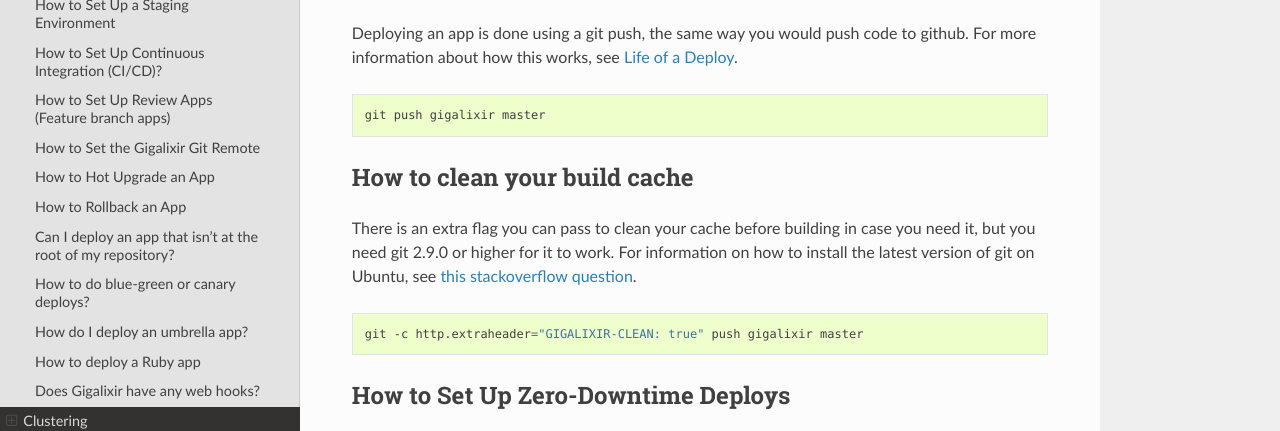
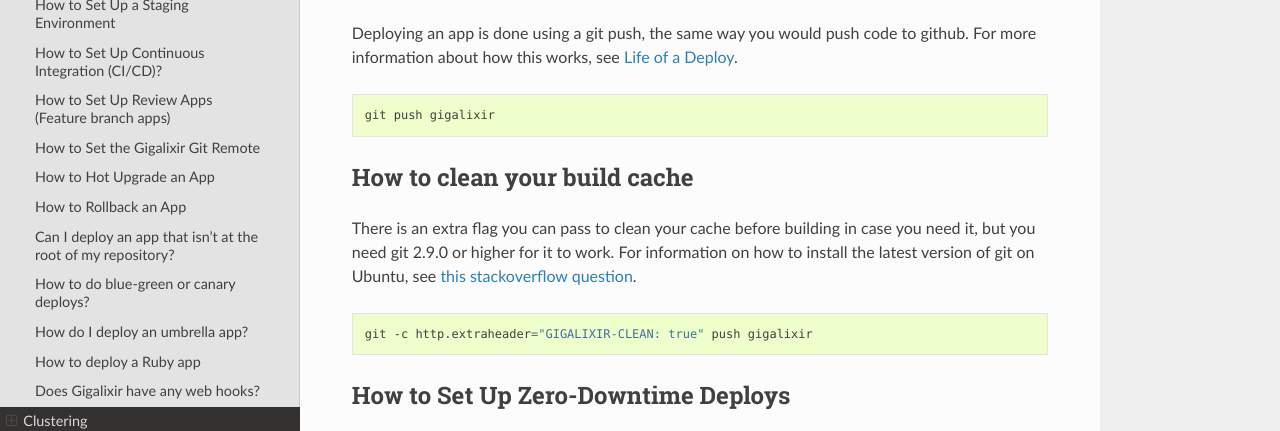
Before and after one commit to gigalixir/gigalixir-cli, a Sphinx documentation site: the page built from docs/source/deploy.rst, in a window 1280 px wide and 900 px high. Shown: the part 194-625 px from the top of the window. Built offline with Sphinx 7.4.7 and the Read the Docs theme 2.0.0, drawn with Linux system fonts in a browser that asks for light colours; some of the changed text lies outside the part shown.

Commit message:
use git push gigalixir so the main branch will work too.

```diff
--- a/docs/source/concepts.rst
+++ b/docs/source/concepts.rst
@@ -47,7 +47,7 @@ Concepts
 Life of a Deploy
 ----------------
 
-When you run :bash:`git push gigalixir master`, our git server receives your source code and kicks off a build using a pre-receive hook. We build your app in an isolated docker container which ultimately produces a slug which we store for later. The buildpacks used are defined in your :bash:`.buildpacks` file.
+When you run :bash:`git push gigalixir`, our git server receives your source code and kicks off a build using a pre-receive hook. We build your app in an isolated docker container which ultimately produces a slug which we store for later. The buildpacks used are defined in your :bash:`.buildpacks` file.
 
 By default, the buildpacks we use include
 
@@ -108,7 +108,7 @@ There is an extra flag you can pass to deploy by hot upgrade instead of a restar
 
 .. code-block:: bash
 
-    git -c http.extraheader="GIGALIXIR-HOT: true" push gigalixir master
+    git -c http.extraheader="GIGALIXIR-HOT: true" push gigalixir
 
 A hot upgrade follows the same steps as a regular deploy, except for a few differences. In order for distillery to build an upgrade, it needs access to your old app so we download it and make it available in the build container.
 
--- a/docs/source/deploy.rst
+++ b/docs/source/deploy.rst
@@ -8,7 +8,7 @@ Deploying an app is done using a git push, the same way you would push code to g
 
 .. code-block:: bash
 
-    git push gigalixir master
+    git push gigalixir
 
 .. _`cleaning your build cache`:
 
@@ -19,7 +19,7 @@ There is an extra flag you can pass to clean your cache before building in case
 
 .. code-block:: bash
 
-    git -c http.extraheader="GIGALIXIR-CLEAN: true" push gigalixir master
+    git -c http.extraheader="GIGALIXIR-CLEAN: true" push gigalixir
 
 .. _`zero-downtime`:
 
@@ -183,7 +183,7 @@ to work. For information on how to install the latest version of git on Ubuntu,
 
 .. code-block:: bash
 
-    git -c http.extraheader="GIGALIXIR-HOT: true" push gigalixir master
+    git -c http.extraheader="GIGALIXIR-HOT: true" push gigalixir
 
 .. _`rollback`:
 
@@ -232,7 +232,7 @@ If you just want to push a subtree, try
 
 .. code-block:: bash
 
-    git subtree push --prefix my-sub-folder gigalixir master
+    git subtree push --prefix my-sub-folder gigalixir
 
 If you want to push the entire repo, but run the app from a subfolder, it becomes a bit trickier, but this pull request should help you.
 https://github.com/jesseshieh/nonroot/pull/1/files
@@ -312,7 +312,7 @@ How to deploy a Ruby app
     git clone https://github.com/heroku/ruby-getting-started.git
     cd ruby-getting-started
     APP=$(gigalixir create)
-    git push gigalixir master
+    git push gigalixir
     curl https://$APP.gigalixirapp.com/
 
 Does Gigalixir have any web hooks?
--- a/docs/source/faq.rst
+++ b/docs/source/faq.rst
@@ -95,7 +95,7 @@ Try force pushing with
 
 .. code-block:: bash
 
-    git push -f gigalixir master
+    git push -f gigalixir
 
 .. _`elixir homepage`: http://elixir-lang.org/
 .. _`phoenix homepage`: http://www.phoenixframework.org/
--- a/docs/source/getting-started-guide.rst
+++ b/docs/source/getting-started-guide.rst
@@ -224,7 +224,7 @@ Finally, build and deploy.
 
 .. code-block:: bash
 
-    git push gigalixir master
+    git push gigalixir
 
 Wait a minute or two for the app to pass health checks. You can check the status by running
 
--- a/docs/source/modify-app/distillery.rst
+++ b/docs/source/modify-app/distillery.rst
@@ -159,4 +159,4 @@ If you want to cluster nodes, you should install libcluster. For more informatio
 Set Up Hot Upgrades with Git v2.9.0
 ^^^^^^^^^^^^^^^^^^^^^^^^^^^^^^^^^^^
 
-To run hot upgrades, you send an extra http header when running :bash:`git push gigalixir master`. Extra HTTP headers are only supported in git 2.9.0 and above so make sure you upgrade if needed. For information on how to install the latest version of git on Ubuntu, see `this stackoverflow question <http://stackoverflow.com/questions/19109542/installing-latest-version-of-git-in-ubuntu>`_. For information on running hot upgrades, see :ref:`hot-upgrade` and :ref:`life-of-a-hot-upgrade`.
+To run hot upgrades, you send an extra http header when running :bash:`git push gigalixir`. Extra HTTP headers are only supported in git 2.9.0 and above so make sure you upgrade if needed. For information on how to install the latest version of git on Ubuntu, see `this stackoverflow question <http://stackoverflow.com/questions/19109542/installing-latest-version-of-git-in-ubuntu>`_. For information on running hot upgrades, see :ref:`hot-upgrade` and :ref:`life-of-a-hot-upgrade`.
--- a/docs/source/troubleshooting.rst
+++ b/docs/source/troubleshooting.rst
@@ -210,7 +210,7 @@ A good first thing to try when you get a `git push` error is :ref:`cleaning your
 
     - My deploy succeeded, but nothing happened.
 
-        - When :bash:`git push gigalixir master` succeeds, it means your code was compiled and built without any problems, but there can still be problems during runtime. Other platforms will just let your app fail, but gigalixir performs tcp health checks on port 4000 on your new release before terminating the old release. So if your new release is failing health checks, it can appear as if nothing is happening because in a sense, nothing is. Check :bash:`gigalixir logs` for any startup errors.
+        - When :bash:`git push gigalixir` succeeds, it means your code was compiled and built without any problems, but there can still be problems during runtime. Other platforms will just let your app fail, but gigalixir performs tcp health checks on port 4000 on your new release before terminating the old release. So if your new release is failing health checks, it can appear as if nothing is happening because in a sense, nothing is. Check :bash:`gigalixir logs` for any startup errors.
 
     - My app takes a long time to startup.
 
@@ -224,7 +224,7 @@ A good first thing to try when you get a `git push` error is :ref:`cleaning your
 
         - run :bash:`chmod og-rwx ~/.netrc`
 
-    - :bash:`git push gigalixir master` asks for my password
+    - :bash:`git push gigalixir` asks for my password
 
         - First try running :bash:`gigalixir login` and try again. If that doesn't work, try resetting your git remote by running :bash:`gigalixir git:remote $APP` and trying again.
 
```
